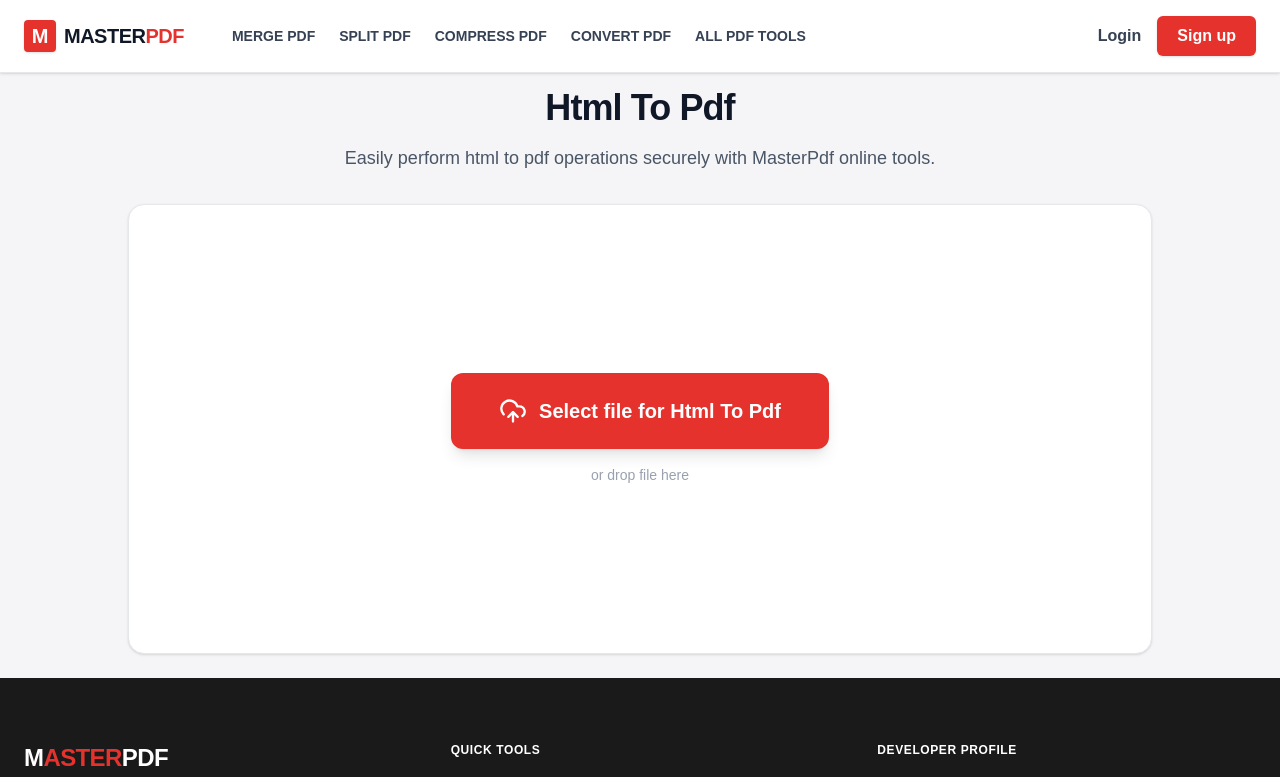
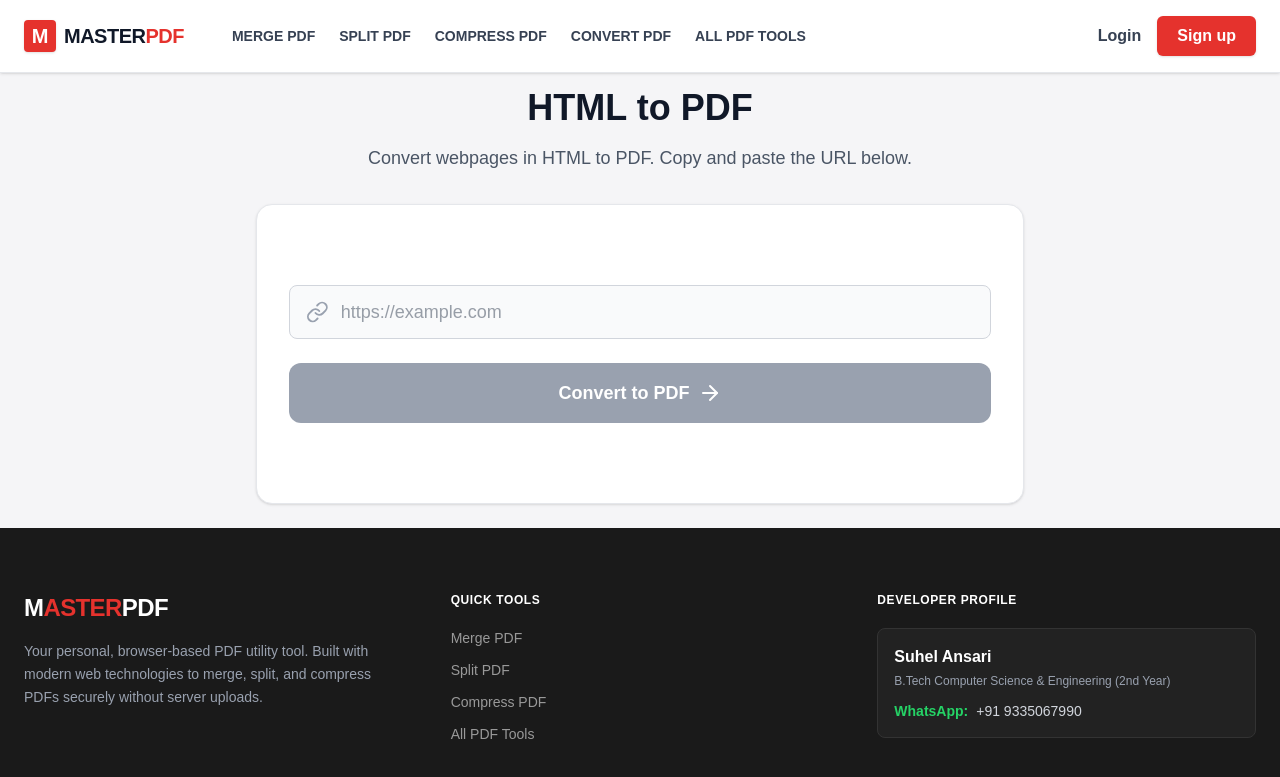
Before and after one commit to ansarisuhel4505/MasterPdf, a Next.js app: page /html-to-pdf in a window 1280 px wide. Shown: the top 777 px of the page. Built offline with nearby package versions, Linux system fonts and the light colour scheme; no server answers.

Commit message:
Create html-to-pdf.jsx

```diff
--- /dev/null
+++ b/src/pages/html-to-pdf.jsx
@@ -0,0 +1,60 @@
+import React, { useState } from 'react';
+import Head from 'next/head';
+import Navbar from '../components/Navbar';
+import Footer from '../components/Footer';
+import { ArrowRight, Settings, Link as LinkIcon } from 'lucide-react';
+
+export default function HtmlToPdf() {
+  const [urlInput, setUrlInput] = useState('');
+  const [isConverting, setIsConverting] = useState(false);
+
+  const processUrl = async () => {
+    if (!urlInput) return;
+    setIsConverting(true);
+    try {
+      const response = await fetch('/api/master-convert', {
+        method: 'POST',
+        headers: { 'Content-Type': 'application/json' },
+        // Yahan Vercel Blob nahi, balki direct typed URL backend ko de rahe hain
+        body: JSON.stringify({ action: 'html-to-pdf', fileUrl: urlInput }),
+      });
+      const data = await response.json();
+      if (response.ok && data.downloadUrl) window.location.href = data.downloadUrl;
+      else alert("Action Failed: " + data.error);
+    } catch (error) {
+      alert("Server connection failed.");
+    }
+    setIsConverting(false);
+  };
+
+  return (
+    <div className="min-h-screen flex flex-col font-sans bg-[#F5F5F7]">
+      <Head><title>HTML to PDF - MasterPdf</title></Head>
+      <Navbar />
+      <main className="flex-grow flex flex-col items-center justify-center p-6 mt-16">
+        <div className="text-center mb-8">
+          <h1 className="text-4xl font-bold text-gray-900 mb-4">HTML to PDF</h1>
+          <p className="text-lg text-gray-600 max-w-2xl mx-auto">Convert webpages in HTML to PDF. Copy and paste the URL below.</p>
+        </div>
+        <div className="w-full max-w-3xl bg-white rounded-2xl shadow-sm border border-gray-200 p-8 min-h-[300px] flex flex-col items-center justify-center">
+          <div className="w-full flex flex-col items-center gap-6">
+             <div className="w-full flex items-center bg-gray-50 border border-gray-300 rounded-lg px-4 py-3 focus-within:ring-2 focus-within:ring-[#E5322D]">
+                <LinkIcon className="text-gray-400 mr-3" size={24} />
+                <input
+                  type="url"
+                  value={urlInput}
+                  onChange={(e) => setUrlInput(e.target.value)}
+                  placeholder="https://example.com"
+                  className="w-full bg-transparent outline-none text-lg text-gray-700"
+                />
+             </div>
+             <button onClick={processUrl} disabled={isConverting || !urlInput} className="w-full flex items-center justify-center gap-2 px-12 py-4 rounded-xl text-white font-bold text-lg bg-[#E5322D] hover:bg-red-700 disabled:bg-gray-400">
+                {isConverting ? <><Settings className="animate-spin" size={24} /> Converting...</> : <>Convert to PDF <ArrowRight size={24} /></>}
+             </button>
+          </div>
+        </div>
+      </main>
+      <Footer />
+    </div>
+  );
+}
```
